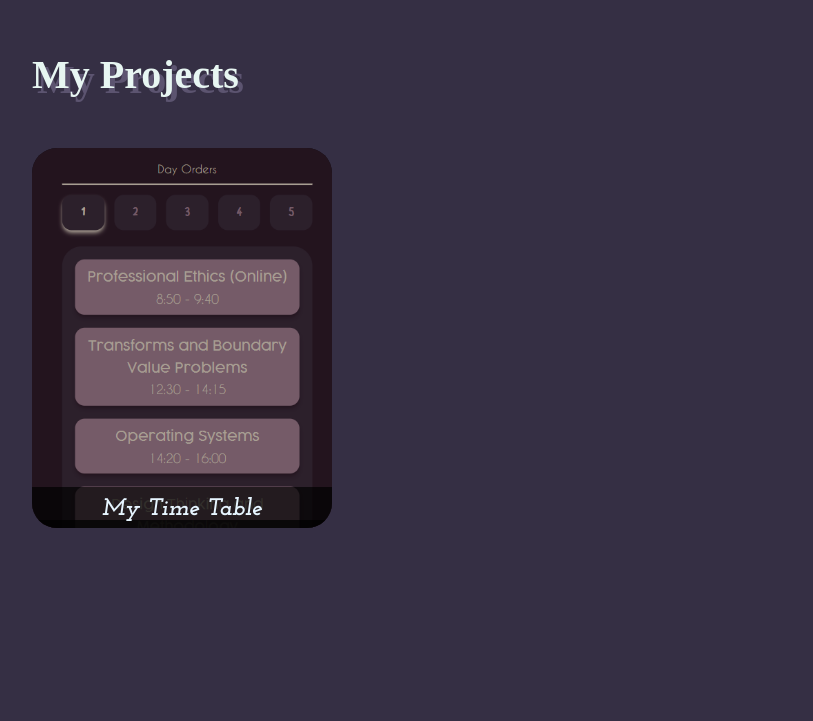
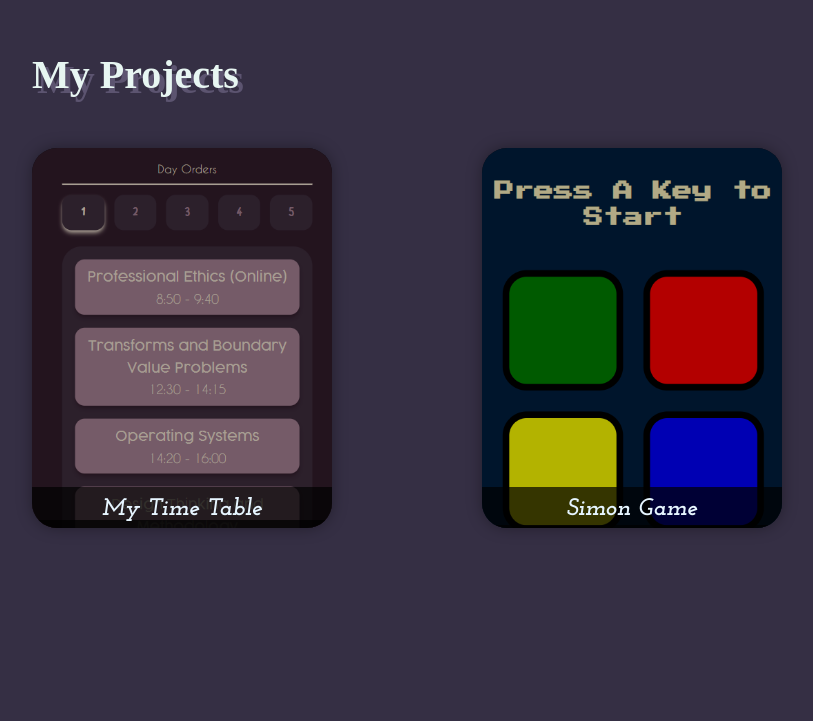
Before and after one commit to PhantomX256/Personal-Website, a plain HTML site: page index.html in a window 1280 px wide. Shown: the part 2479-3200 px from the top of the page, without its empty margins (68-881 px from the left). Drawn offline with nearby package versions, Linux system fonts and the light colour scheme; a web font is replaced by a local one.

Commit message:
Added a new project

```diff
--- a/index.html
+++ b/index.html
@@ -393,6 +393,51 @@
                             alt="Time Table Website"
                         />
                     </div>
+                    <div class="project-card">
+                        <h3 id="simon-title" class="project-title">Simon Game</h3>
+                        <div id="simon-content" class="p-content">
+                            <p>
+                                Test your memory with the Simple Simon,
+                                a fun online game. Follow the
+                                pattern of colors and sounds and repeat it back.
+                                How far can you go?
+                            </p>
+                            <br />
+                            <a
+                                href="https://phantomx256.github.io/My-Time-Table/"
+                                target="_blank"
+                            >
+                                <svg
+                                    class="project-share"
+                                    xmlns="http://www.w3.org/2000/svg"
+                                    version="1.0"
+                                    width="512.000000pt"
+                                    height="512.000000pt"
+                                    viewBox="0 0 512.000000 512.000000"
+                                    preserveAspectRatio="xMidYMid meet"
+                                >
+                                    <g
+                                        transform="translate(0.000000,512.000000) scale(0.100000,-0.100000)"
+                                        fill="currentcolor"
+                                        stroke="none"
+                                    >
+                                        <path
+                                            d="M3362 4900 c-84 -20 -162 -116 -162 -198 0 -90 9 -102 287 -382 l263 -265 -781 -780 c-429 -429 -791 -798 -804 -820 -52 -90 -40 -181 35 -255 74 -75 165 -87 255 -35 22 13 391 375 820 804 l780 781 265 -264 c239 -237 270 -264 313 -276 99 -27 201 16 246 105 l26 49 3 661 c2 477 0 675 -8 714 -16 71 -83 142 -152 159 -54 14 -1330 16 -1386 2z"
+                                        />
+                                        <path
+                                            d="M702 4461 c-179 -44 -328 -163 -417 -332 -75 -144 -70 -9 -70 -1779 0 -1752 -5 -1628 67 -1779 57 -120 169 -232 289 -289 151 -72 27 -67 1779 -67 1503 0 1588 1 1649 18 217 62 381 218 453 432 l23 70 3 925 c2 652 0 936 -8 963 -24 83 -112 147 -200 147 -88 0 -152 -38 -193 -115 -22 -40 -22 -42 -27 -955 -6 -1007 -1 -940 -67 -1002 -65 -62 44 -58 -1629 -58 -1179 0 -1536 3 -1568 12 -53 16 -118 81 -134 134 -9 32 -12 389 -12 1568 0 1673 -4 1564 58 1629 62 66 -5 61 1002 67 l915 5 45 25 c67 38 103 96 108 174 5 71 -14 120 -65 168 -64 61 -16 58 -1015 57 -841 0 -919 -2 -986 -18z"
+                                        />
+                                    </g>
+                                </svg>
+                            </a>
+                        </div>
+                        <img
+                            class="project-vis"
+                            id="simon-game"
+                            src="./assets/images/Simon Game.png"
+                            alt="Simon Game Website"
+                        />
+                    </div>
                 </div>
             </div>
         </div>
--- a/public/project.css
+++ b/public/project.css
@@ -12,12 +12,17 @@
 
 .project-container {
     display: flex;
+    gap: 150px;
     padding-left: 100px;
     padding-right: 100px;
 }
 
 .project-vis {
+    opacity: 0.7;
     transition: 0.5s ease-in-out;
+    position: absolute;
+    z-index: 1;
+    scale: 0.69;
 }
 
 .project-share {
@@ -29,6 +34,7 @@
 }
 
 .project-card {
+    box-shadow: rgba(0, 0, 0, 0.35) 0px 0px 15px;
     position: relative;
     height: 380px;
     width: 300px;
@@ -38,13 +44,19 @@
 }
 
 #time-table {
-    opacity: 0.7;
-    position: absolute;
     top: -180px;
     left: -70px;
-    scale: 0.69;
-    z-index: 1;
 }
+
+#simon-game {
+    top: -150px;
+    left: -75px;
+}
+
+#simon-content{
+    bottom: -180px;
+}
+
 
 .project-title {
     background-color: rgba(0, 0, 0, 0.7);
@@ -59,9 +71,18 @@
 }
 
 .project-card:hover {
+    #simon-title {
+        transform: translateY(-150px);
+    }
+
+    #simon-content {
+        transform: translateY(-150px);
+    }
+
     .project-vis {
         filter: blur(10px);
         transition: 0.5s ease-in-out;
+        scale: 0.79;
     }
 
     .p-content {
@@ -72,6 +93,7 @@
     .project-title {
         transform: translateY(-110px);
         border-bottom: 2px solid white;
+        transition: 0.5s ease-in-out;
     }
 }
 
```
Also changed, not shown: assets/images/Simon Game.png (added).
